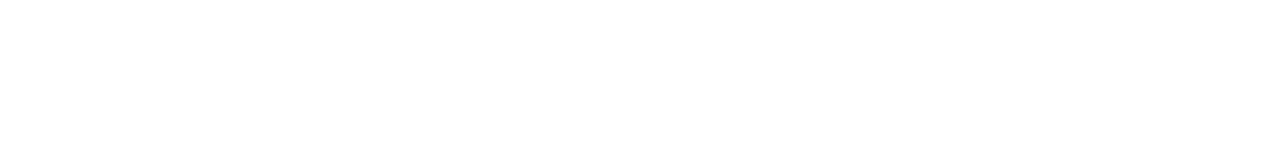
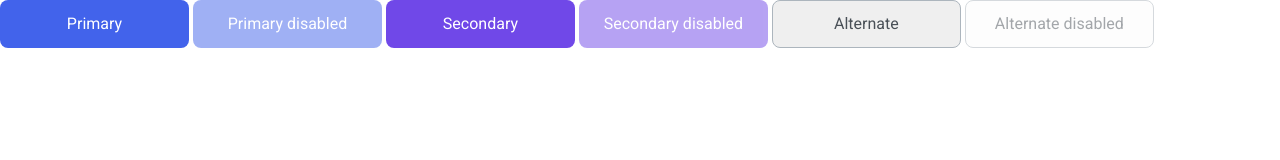
Before and after one commit to js-tasks-ru/htmlcss-20210916_p-bandaronak, a website: page 03-lection1/01-button/index.html in a window 1280 px wide. Drawn offline with nearby package versions, Linux system fonts and the light colour scheme.

Commit message:
Component button
(cherry picked from commit aa4235bb788e1f3db0b51eb0a17b6cbc8c37bd82)

```diff
--- a/03-lection1/01-button/button.css
+++ b/03-lection1/01-button/button.css
@@ -1 +1,58 @@
-/* Стилизация кнопки */
+/*Стили в main.css не содержат некоторых цветов
+Добавляю их тут, т.к. main.css будет обновлен в другом пул-реквесте
+*/
+:root   {
+    --blue-2: #4263EB;
+    --blue-3: #2342C0;
+    --purple-2: #5028C6;
+}
+
+
+.display_inline-block {
+    display: inline-block;
+}
+
+.button {
+    width: 189px;
+    height: 48px;
+    border: 0;
+    border-radius: 8px;
+    color: #fff;
+}
+
+.button__primary {
+    background: var(--blue-2);
+}
+
+.button__primary:hover {
+    background: var(--blue-3);
+    cursor: pointer;
+    transition: opacity 200ms ease-in-out, background 200ms ease-in-out;
+}
+
+.button__secondary {
+    background: var(--purple);
+}
+
+.button__secondary:hover {
+    background: var(--purple-2);
+    cursor: pointer;
+    transition: opacity 200ms ease-in-out, background 200ms ease-in-out;
+}
+
+.button__alternate {
+    border: 1px solid var(--grey-3);
+    box-sizing: border-box;
+    color: var(--grey-4);
+}
+
+.button__alternate:hover {
+    border: 1px solid var(--black);
+    cursor: pointer;
+    transition: opacity 200ms ease-in-out, background 200ms ease-in-out;
+}
+
+.button_disabled {
+    opacity: 0.5;
+    cursor: not-allowed !important;
+}
--- a/03-lection1/01-button/index.html
+++ b/03-lection1/01-button/index.html
@@ -2,10 +2,30 @@
 <!-- Страница с кнопкой -->
 <html lang="ru">
     <head>
+        <link rel="stylesheet" href="../../node_modules/normalize.css/normalize.css">
         <link rel="stylesheet" href="../../assets/css/main.css">
         <link rel="stylesheet" href="./button.css">
     </head>
     <body>
+        <div class='display_inline-block'>
+          <button class='button button__primary'>Primary</button>
+        </div>
+        <div class='display_inline-block'>
+          <button class='button button__primary button_disabled' disabled>Primary disabled</button>
+        </div>
 
+        <div class='display_inline-block'>
+          <button class='button button__secondary'>Secondary</button>
+        </div>
+        <div class='display_inline-block'>
+          <button class='button button__secondary button_disabled' disabled>Secondary disabled</button>
+        </div>
+
+        <div class='display_inline-block'>
+          <button class='button button__alternate'>Alternate</button>
+        </div>
+        <div class='display_inline-block'>
+          <button class='button button__alternate button_disabled' disabled>Alternate disabled</button>
+        </div>
     </body>
 </html>
```
